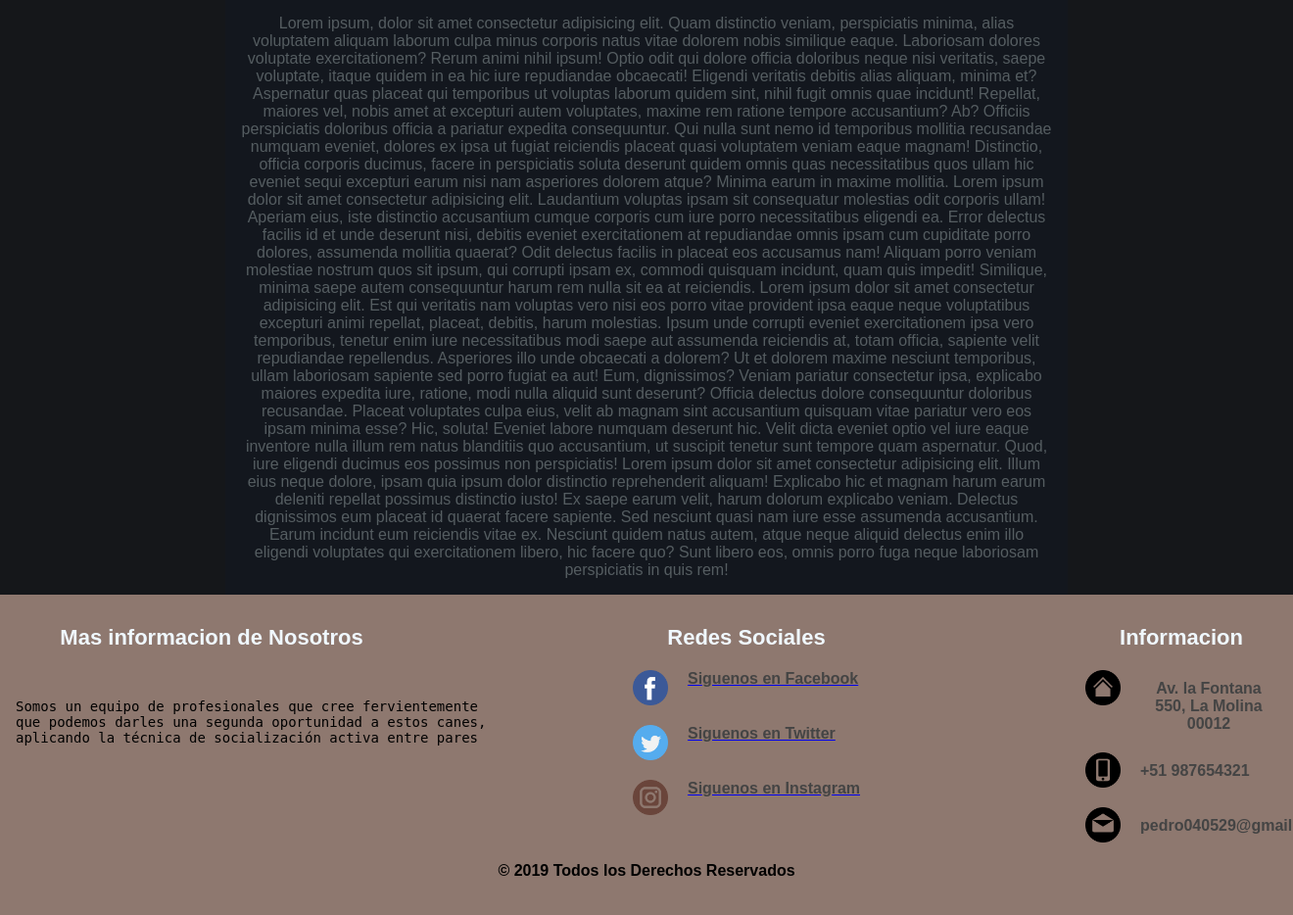
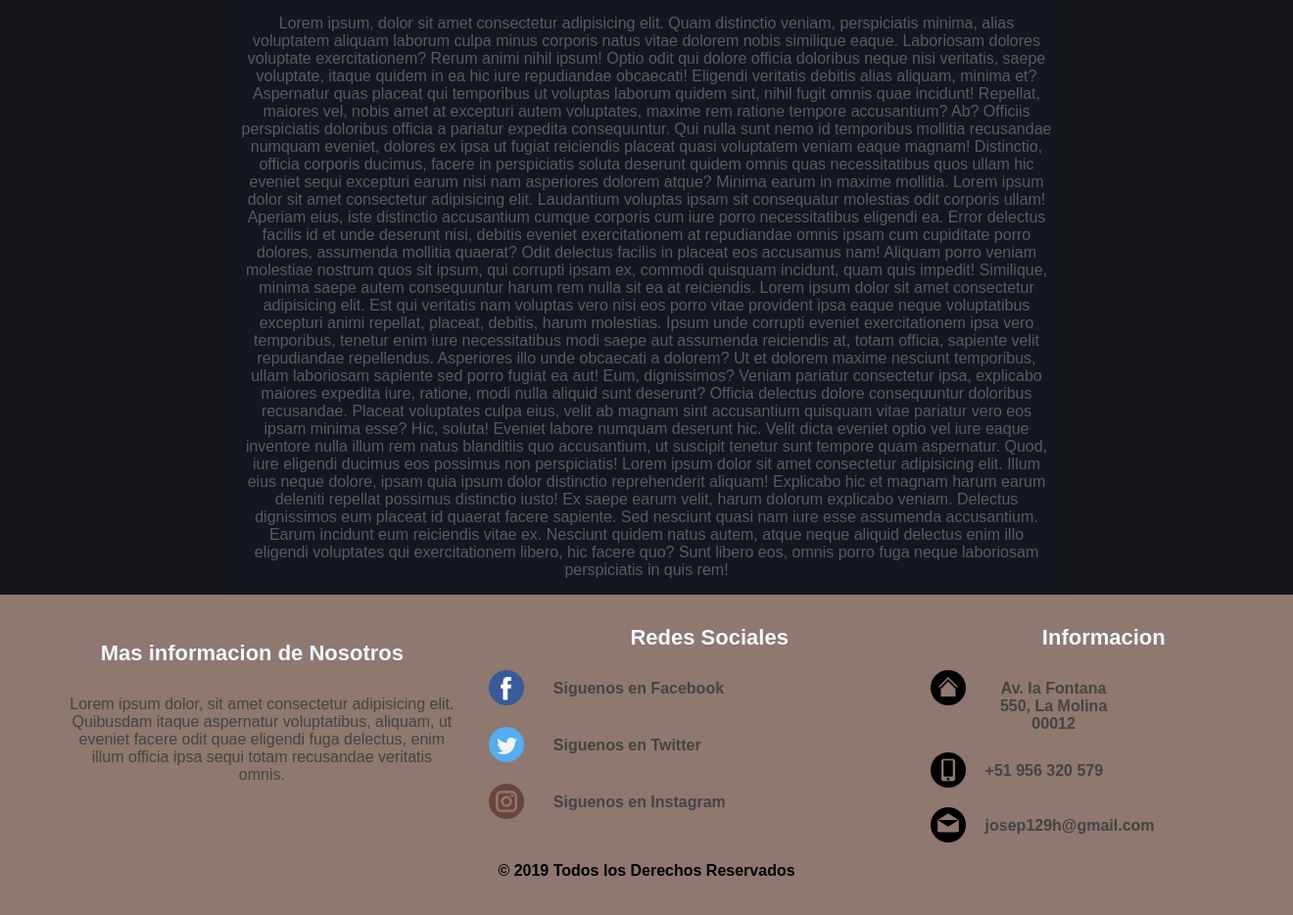
Before and after one commit to Josep129/Taller2, a PHP site: page /INDEX.PHP in a window 1320 px wide; the page is wider, and only the part inside the window is pictured. Shown: the part 302-1236 px from the top of that part at 98% size. Run offline with PHP 8.4, Linux system fonts and the light colour scheme.

Commit message:
footer 2.0

```diff
--- a/estilos.css
+++ b/estilos.css
@@ -47,7 +47,7 @@ footer{
     color: aliceblue;
 }
 
-ul>li>a{
+a{
     text-decoration: none;
     font-weight: bold;
     padding: 10px;
@@ -111,22 +111,24 @@ form>input{
     justify-content: space-between;
 }
   .colum1{
-    max-width: 400px;
+    flex-basis: 35%;
+    padding: 1em;
 }
   .colum1 h1{
     font-size: 22px;
 }
   .colum1 p{
-    font-size: 14px;
-    color: black;
-    margin-top: 20px;
+    margin-top: 10px;
+    margin-left: 20px;
+    color: #444;
+    padding: 1em;
 }
   .disminuye{
     width: 50px;
     height: auto;
 }
   .colum2{
-    max-width: 400px;
+    flex-basis: 35%;
 }
   .colum2 h1{
     font-size: 22px;
@@ -146,7 +148,7 @@ form>input{
     color: #444;
 }
   .colum3{
-    max-width: 400px;
+    flex-grow: 1;
 }
   .colum3 h1{
     font-size: 22px;
--- a/partes/footer.php
+++ b/partes/footer.php
@@ -4,11 +4,7 @@
         <div class="container-body">
             <div class="colum1">
                 <h1>Mas informacion de Nosotros</h1>
-                <pre>
-                <p>Somos un equipo de profesionales que cree fervientemente
-que podemos darles una segunda oportunidad a estos canes,
-aplicando la técnica de socialización activa entre pares</p>
-                </pre>
+                <p>Lorem ipsum dolor, sit amet consectetur adipisicing elit. Quibusdam itaque aspernatur voluptatibus, aliquam, ut eveniet facere odit quae eligendi fuga delectus, enim illum officia ipsa sequi totam recusandae veritatis omnis.</p>
             </div>
             <div class="colum2">
                 <h1>Redes Sociales</h1>
@@ -33,11 +29,11 @@ aplicando la técnica de socialización activa entre pares</p>
                 </div>
                 <div class="row2">
                     <img src="iconos/celular.png">
-                    <label>+51 987654321</label>
+                    <label>+51 956 320 579</label>
                 </div>
                 <div class="row2">
                     <img src="iconos/contacto.png">
-                     <label>pedro040529@gmail.com</label>
+                     <label>josep129h@gmail.com</label>
                 </div>
             </div>
         </div>
```
